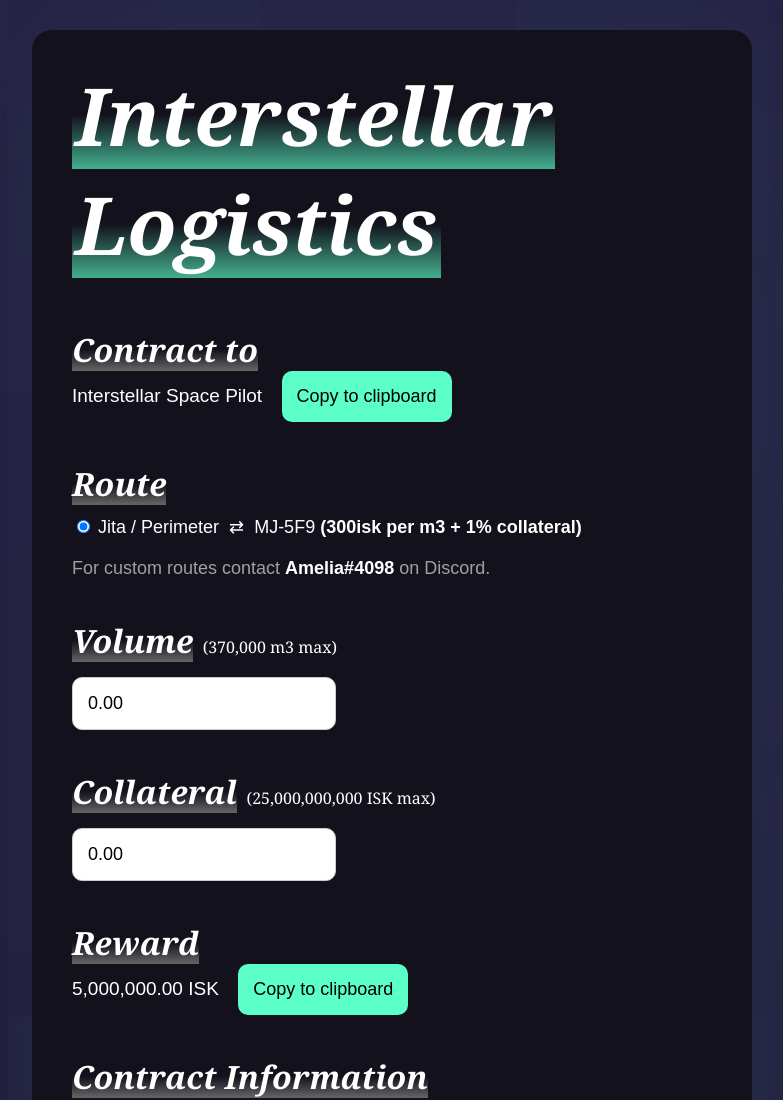
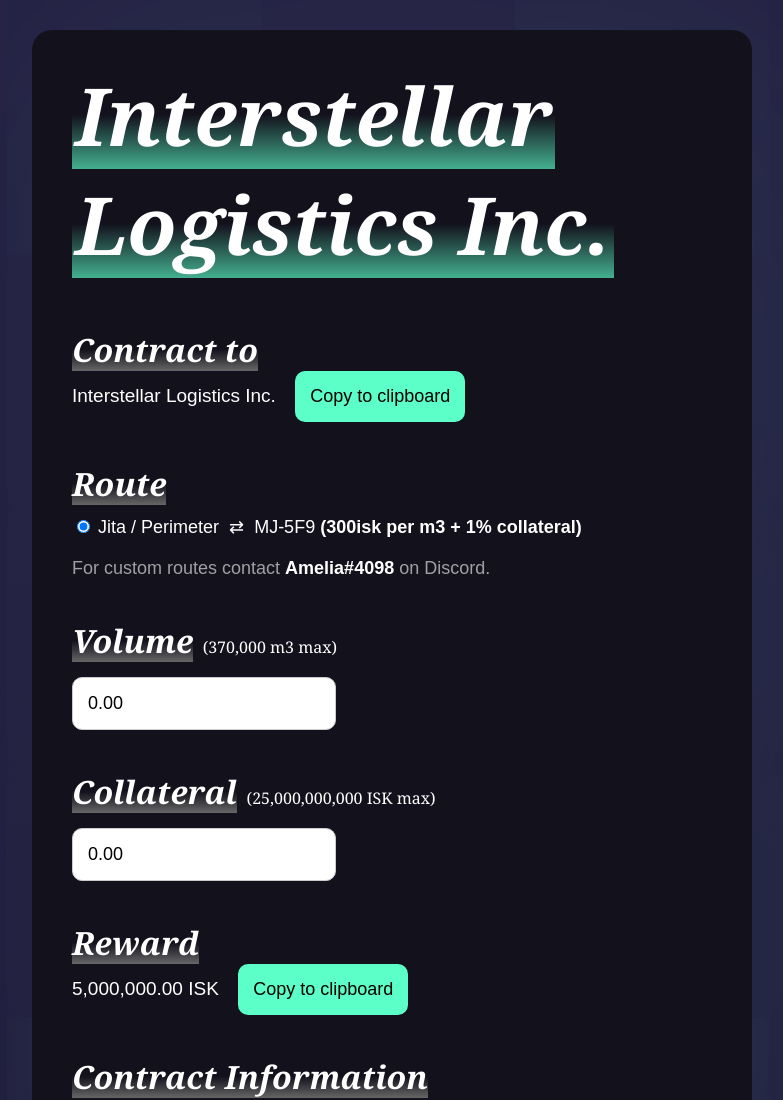
Before and after one commit to interstellarlogistics/interstellarlogistics.github.io, a plain HTML site: page index.html in a window 1280 px wide. Shown: the top 1100 px of the page, without its empty margins (248-1031 px from the left). Drawn offline with Linux system fonts and the light colour scheme.

Commit message:
Update index.html

```diff
--- a/index.html
+++ b/index.html
@@ -281,12 +281,12 @@
 
 
             <div class="title">Interstellar</div>
-            <div class="title2">Logistics</div>
+            <div class="title2">Logistics Inc.</div>
 
             <div class="inputContainer">
                 <div class="header">Contract to</div>
                 <div class="informationContainer">
-                    <div class="name" id="name">Interstellar Space Pilot</div>
+                    <div class="name" id="name">Interstellar Logistics Inc.</div>
                     <div class="copyButton" onclick="copyTextToClipboard('name','nameConfirmation')">Copy to clipboard</div>
                     <div class="copyConfirmation" id="nameConfirmation"></div>
                 </div>
```
